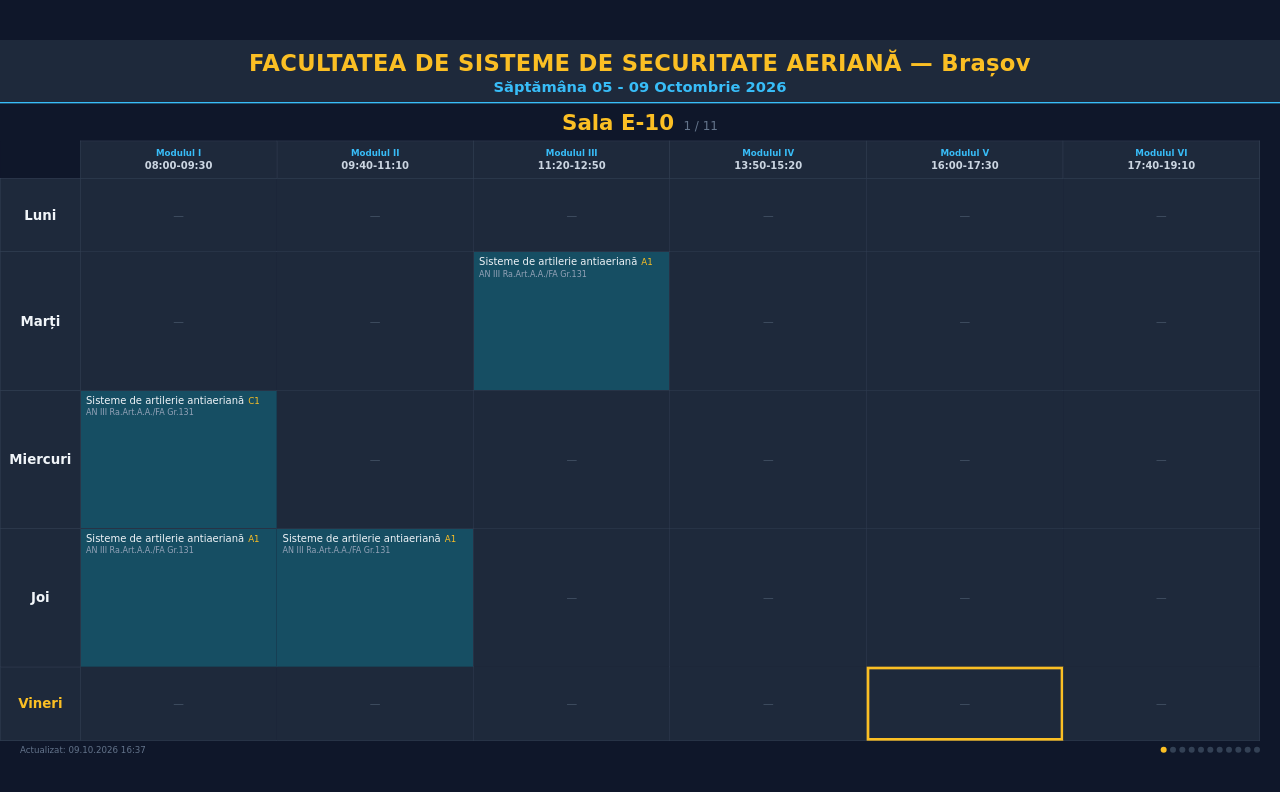
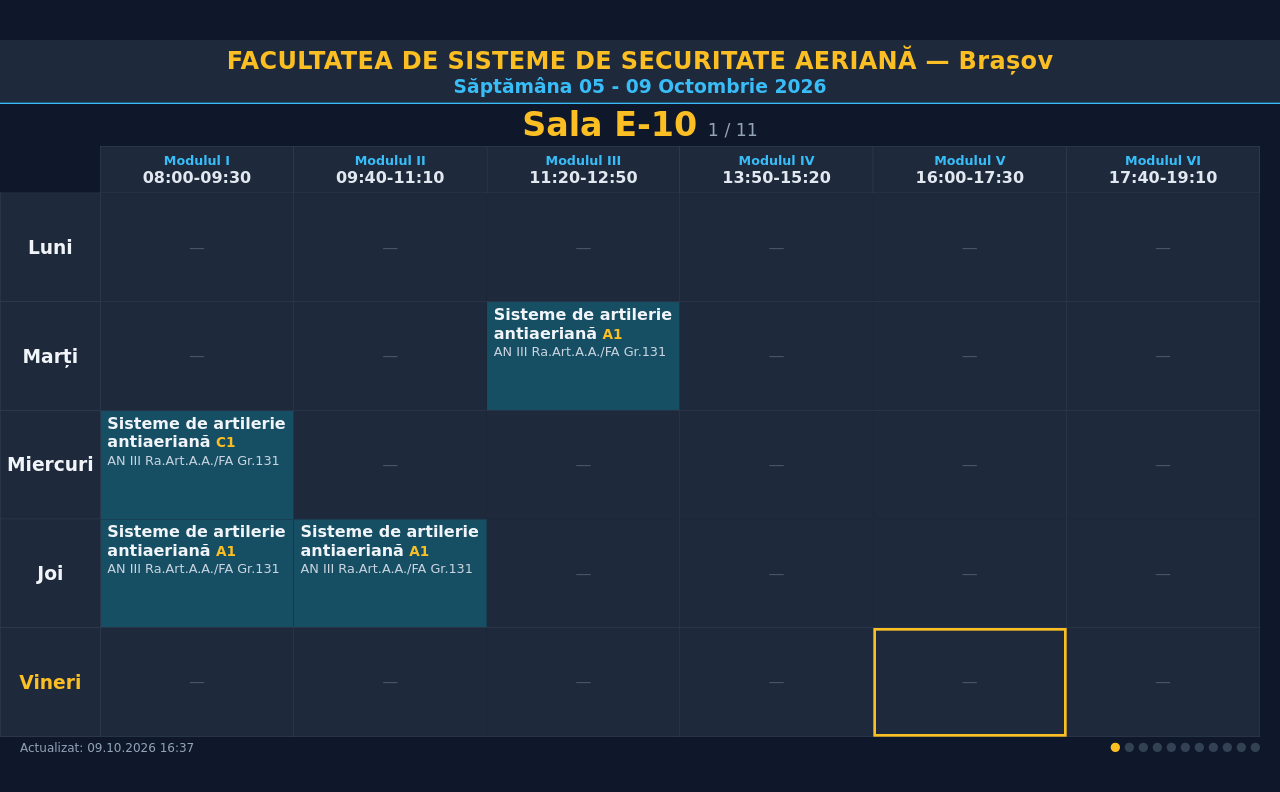
Before and after one commit to darth-lary/fssa-signage, a plain HTML site: page index.html in a window 1280 px wide. Drawn offline with Linux system fonts and the light colour scheme.

Commit message:
Orar Săptămâna 12 - 16 Octombrie 2026 — index.html

```diff
--- a/index.html
+++ b/index.html
@@ -25,32 +25,34 @@
   /* Pagina e proiectată pe 1920×1080 și scalată pe ecran. */
   #stage { width: 1920px; height: 1080px; transform-origin: 0 0; position: absolute; top: 0; left: 0;
     display: flex; flex-direction: column; }
-  header { background: var(--panel); border-bottom: 2px solid var(--cyan); text-align: center; padding: 14px 0 10px; }
-  header h1 { color: var(--gold); font-size: 34px; letter-spacing: .5px; }
-  header .week { color: var(--cyan); font-size: 22px; font-weight: 600; margin-top: 4px; }
-  .room-title { text-align: center; color: var(--gold); font-size: 32px; font-weight: 700; padding: 10px 0 8px; }
-  .room-title .count { color: var(--dim); font-size: 18px; font-weight: 400; margin-left: 14px; }
+  header { background: var(--panel); border-bottom: 2px solid var(--cyan); text-align: center; padding: 10px 0 8px; }
+  header h1 { color: var(--gold); font-size: 36px; letter-spacing: .5px; }
+  header .week { color: var(--cyan); font-size: 28px; font-weight: 600; margin-top: 2px; }
+  .room-title { text-align: center; color: var(--gold); font-size: 50px; font-weight: 700; padding: 4px 0 4px; line-height: 1.1; }
+  .room-title .count { color: var(--muted); font-size: 26px; font-weight: 400; margin-left: 16px; }
   table { border-collapse: collapse; margin: 0 30px 0 0; table-layout: fixed; width: 1890px; flex: 1; }
   th, td { border: 1px solid var(--line); }
-  thead th { background: var(--panel); height: 56px; font-weight: 600; }
-  thead th .m { color: var(--cyan); font-size: 13px; display: block; }
-  thead th .h { color: #cbd5e1; font-size: 15px; display: block; margin-top: 3px; }
-  thead th.corner { background: var(--bg); border: none; width: 120px; }
-  tbody th { width: 120px; background: var(--cell); font-size: 20px; }
-  tbody td { background: var(--cell); vertical-align: top; padding: 6px 8px; position: relative; }
-  tbody td.empty::after { content: "—"; color: #475569; position: absolute; inset: 0;
+  thead th { background: var(--panel); height: 70px; font-weight: 600; }
+  thead th .m { color: var(--cyan); font-size: 19px; display: block; }
+  thead th .h { color: #e2e8f0; font-size: 24px; display: block; margin-top: 2px; }
+  thead th.corner { background: var(--bg); border: none; width: 150px; }
+  tbody th { width: 150px; background: var(--cell); font-size: 28px; }
+  tbody td { background: var(--cell); vertical-align: top; padding: 6px 10px; position: relative; }
+  /* conținutul celulei: mărimea de bază (24px) scade automat doar unde textul nu încape */
+  tbody td .c { font-size: 24px; overflow: hidden; }
+  tbody td.empty::after { content: "—"; color: #475569; font-size: 24px; position: absolute; inset: 0;
     display: flex; align-items: center; justify-content: center; }
   tbody td.busy { background: var(--busy); }
   tbody tr.today th { color: var(--gold); }
   tbody td.now { outline: 4px solid var(--gold); outline-offset: -4px; }
   tbody td.busy.now { background: var(--busy-now); }
-  .act + .act { border-top: 1px dashed rgba(148,163,184,.35); margin-top: 5px; padding-top: 5px; }
-  .act .t { font-size: 15px; color: var(--text); line-height: 1.2; }
-  .act .k { color: var(--gold); font-size: 13px; margin-left: 6px; }
-  .act .p { font-size: 12px; color: #cbd5e1; margin-top: 2px; }
-  .act .g { font-size: 12px; color: var(--muted); margin-top: 2px; }
-  footer { display: flex; justify-content: space-between; color: var(--dim); font-size: 13px; padding: 6px 30px 8px; }
-  .dots span { display: inline-block; width: 9px; height: 9px; border-radius: 50%; background: #334155; margin-left: 5px; }
+  .act + .act { border-top: 1px dashed rgba(148,163,184,.45); margin-top: 6px; padding-top: 6px; }
+  .act .t { font-size: 1em; font-weight: 600; color: var(--text); line-height: 1.15; }
+  .act .k { color: var(--gold); font-size: .85em; margin-left: 8px; }
+  .act .p { font-size: .8em; color: #e2e8f0; margin-top: 3px; }
+  .act .g { font-size: .8em; color: #cbd5e1; margin-top: 3px; line-height: 1.15; }
+  footer { display: flex; justify-content: space-between; color: var(--muted); font-size: 18px; padding: 6px 30px 8px; }
+  .dots span { display: inline-block; width: 14px; height: 14px; border-radius: 50%; background: #334155; margin-left: 7px; }
   .dots span.on { background: var(--gold); }
   #msg { position: absolute; inset: 0; display: none; align-items: center; justify-content: center;
     color: var(--muted); font-size: 28px; }
@@ -69,6 +71,8 @@
   const qs = new URLSearchParams(location.search);
   const SCREEN = qs.get("ecran") || "1";
   const SECONDS = Math.max(5, parseInt(qs.get("t") || "14", 10));
+  // sălile fără nicio activitate în săptămână stau mai puțin pe ecran (?tg=4 secunde)
+  const EMPTY_SECONDS = Math.max(2, parseInt(qs.get("tg") || "4", 10));
   const REFRESH_MIN = 10;
   let data = null, idx = 0, timer = null;
 
@@ -104,7 +108,8 @@
     const acts = data.rooms[room] || [];
     const pos = nowPos();
     document.getElementById("week").textContent = data.week.label;
-    document.getElementById("room").innerHTML = `Sala ${esc(room)}<span class="count">${idx % rooms.length + 1} / ${rooms.length}</span>`;
+    const free = acts.length === 0 ? `<span class="count">· liberă toată săptămâna</span>` : "";
+    document.getElementById("room").innerHTML = `Sala ${esc(room)}${free}<span class="count">${idx % rooms.length + 1} / ${rooms.length}</span>`;
     const thead = document.querySelector("#grid thead");
     thead.innerHTML = "<tr><th class='corner'></th>" + data.slots.map(s =>
       `<th><span class="m">${esc(s.name)}</span><span class="h">${esc(s.start)}-${esc(s.end)}</span></th>`).join("") + "</tr>";
@@ -118,14 +123,46 @@
         const inner = here.map(a => `<div class="act"><div class="t">${esc(a.title)}${a.kind ? `<span class="k">${esc(a.kind)}${esc(a.nr)}</span>` : ""}</div>` +
           (a.teacher ? `<div class="p">${esc(a.teacher)}${a.time ? " · " + esc(a.time) : ""}</div>` : (a.time ? `<div class="p">${esc(a.time)}</div>` : "")) +
           `<div class="g">${esc(a.group)}</div></div>`).join("");
-        return `<td class="${cls}">${inner}</td>`;
+        return `<td class="${cls}">${inner ? `<div class="c">${inner}</div>` : ""}</td>`;
       }).join("");
       return `<tr class="${d === pos.day ? "today" : ""}"><th>${esc(dname)}</th>${cells}</tr>`;
     }).join("");
+    fitCells();
+    requestAnimationFrame(fitCells);           // a doua trecere, după ce s-a așezat titlul / fonturile
+    if (document.fonts) document.fonts.ready.then(fitCells);
     document.getElementById("dots").innerHTML = rooms.map((_, i) => `<span class="${i === idx % rooms.length ? "on" : ""}"></span>`).join("");
     const g = new Date(data.generated);
     document.getElementById("upd").textContent = `Actualizat: ${g.toLocaleDateString("ro-RO")} ${g.toLocaleTimeString("ro-RO", { hour: "2-digit", minute: "2-digit" })}`;
     document.getElementById("msg").style.display = "none";
+  }
+
+  function fitCells() {
+    // rânduri de înălțime egală, care umplu ecranul; în celulele prea pline textul se micșorează
+    // pas cu pas (minimum 15px), restul rămân la mărimea mare
+    const table = document.getElementById("grid");
+    const rows = [...table.tBodies[0].rows];
+    if (!rows.length) return;
+    const avail = table.parentElement.clientHeight - table.offsetTop - document.querySelector("footer").offsetHeight
+                  - table.tHead.offsetHeight;
+    const rowH = Math.floor(avail / rows.length);
+    let h = rowH;
+    const stage = document.getElementById("stage");
+    const footer = document.querySelector("footer");
+    const apply = () => {
+      rows.forEach(r => { r.style.height = h + "px"; });
+      table.querySelectorAll("td .c").forEach(c => {
+        c.style.maxHeight = (h - 16) + "px";
+        let f = 24; c.style.fontSize = f + "px";
+        while (c.scrollHeight > c.clientHeight + 1 && f > 15) { f -= 1; c.style.fontSize = f + "px"; }
+      });
+    };
+    // corecție: dacă subsolul iese din ecran (borduri, rotunjiri), micșorăm rândurile cu surplusul
+    for (let i = 0; i < 4; i++) {
+      apply();
+      const over = footer.offsetTop + footer.offsetHeight - stage.clientHeight;
+      if (over <= 0) break;
+      h -= Math.ceil(over / rows.length);
+    }
   }
 
   function showMsg(t) { const m = document.getElementById("msg"); m.textContent = t; m.style.display = "flex"; }
@@ -141,8 +178,21 @@
     }
   }
 
+  function currentIsEmpty() {
+    if (!data || qs.get("sala")) return false;
+    const rooms = data.screens[SCREEN] || [];
+    if (!rooms.length) return false;
+    return (data.rooms[rooms[idx % rooms.length]] || []).length === 0;
+  }
+
+  function next() {
+    // durata se alege după sala afișată acum: goală -> scurt, cu activități -> normal
+    timer = setTimeout(() => { if (data) { idx++; render(); } next(); },
+                       (currentIsEmpty() ? EMPTY_SECONDS : SECONDS) * 1000);
+  }
+
   load().then(() => {
-    timer = setInterval(() => { if (data) { idx++; render(); } }, SECONDS * 1000);
+    next();
     setInterval(load, REFRESH_MIN * 60 * 1000);
   });
 })();
```
